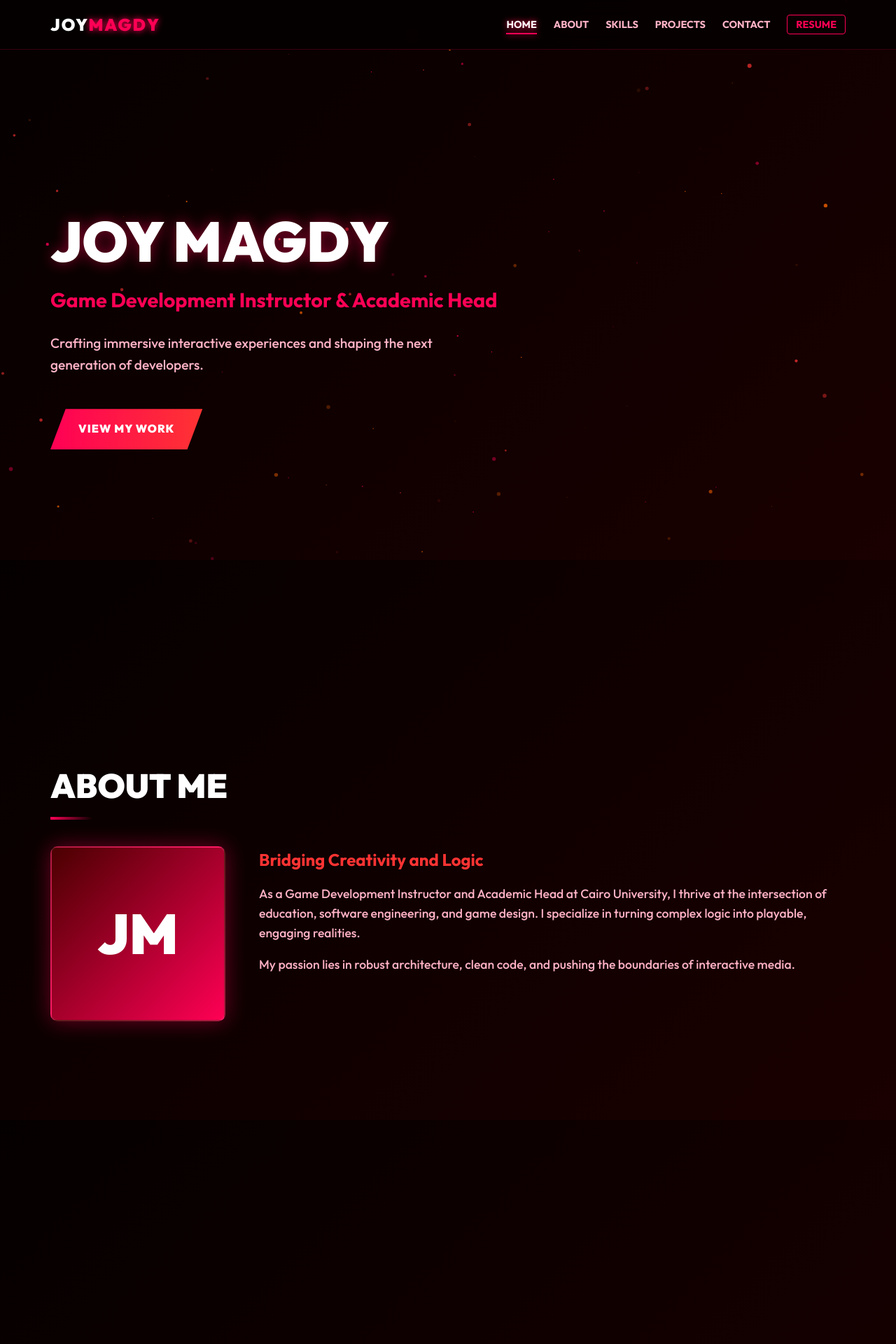
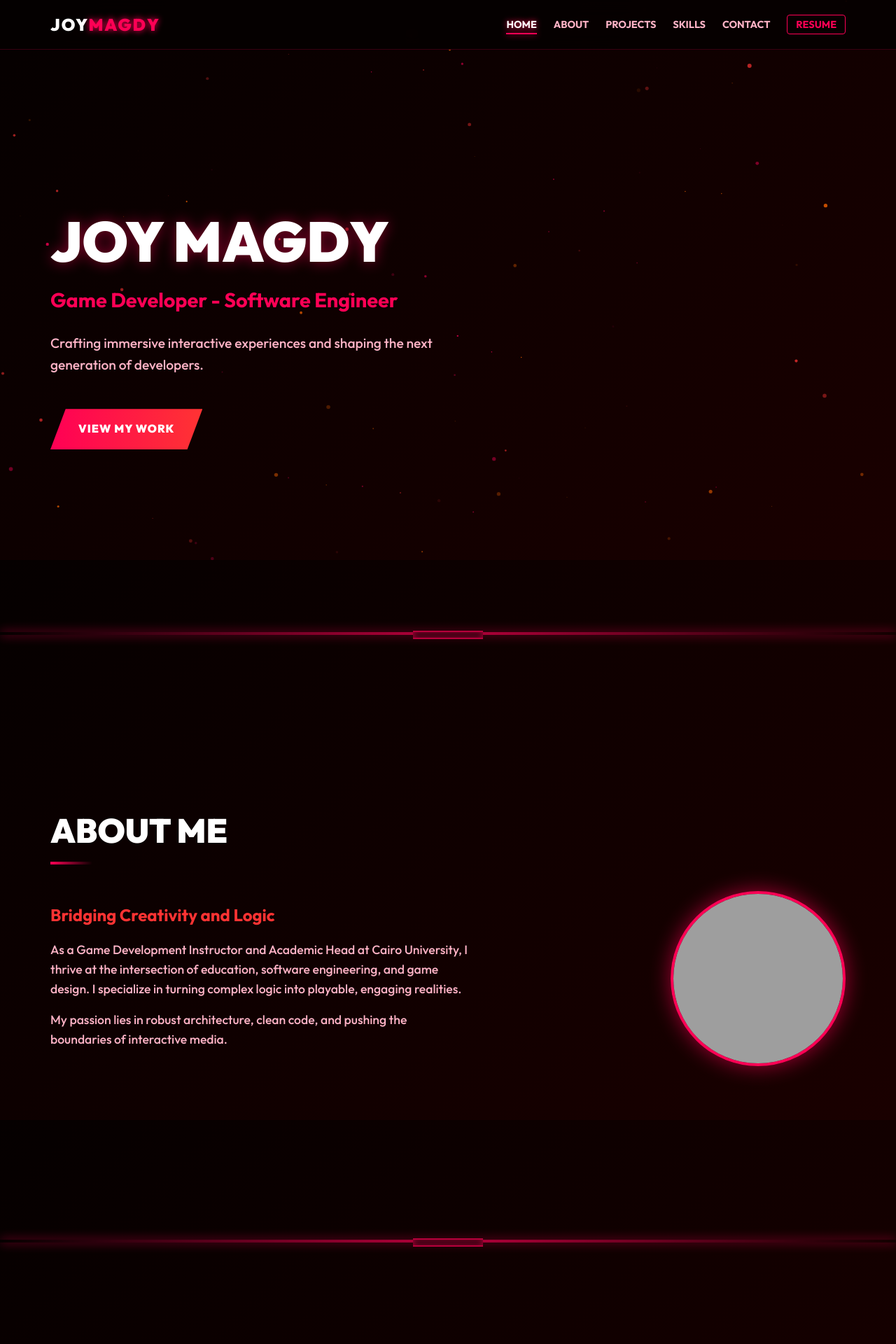
Before and after one commit to Kizara71/Portfolio-Website-Prompt-Engineering, a Django app: template projects/templates/projects/project_list.html in a window 1280 px wide. Shown: the top 1920 px of the page at 70% size. Run offline with Django 3.2, Linux system fonts and the light colour scheme; the template is opened without the code that fills it, so the values that code supplies are empty; grey boxes are pictures that could not be loaded.

Commit message:
Update branding, section order, cyber dividers, profile image layout, and resume page

```diff
--- a/projects/static/projects/style.css
+++ b/projects/static/projects/style.css
@@ -208,10 +208,35 @@
     max-width: 600px;
 }
 
+/* Cyber Dividers */
+.cyber-divider {
+    width: 100%;
+    height: 4px;
+    background: linear-gradient(90deg, transparent 0%, var(--accent-primary) 50%, transparent 100%);
+    box-shadow: 0 0 15px var(--accent-primary);
+    margin: 2rem 0;
+    position: relative;
+    opacity: 0.7;
+}
+
+.cyber-divider::before {
+    content: '';
+    position: absolute;
+    top: -2px;
+    left: 50%;
+    transform: translateX(-50%);
+    width: 100px;
+    height: 8px;
+    background: var(--bg-dark);
+    border-top: 2px solid var(--accent-primary);
+    border-bottom: 2px solid var(--accent-primary);
+    box-shadow: 0 0 10px var(--accent-primary) inset;
+}
+
 /* About Section */
 .about-grid {
     display: flex;
-    flex-direction: column;
+    flex-direction: column-reverse;
     gap: 3rem;
     align-items: center;
 }
@@ -219,7 +244,8 @@
 @media (min-width: 768px) {
     .about-grid {
         flex-direction: row;
-        align-items: flex-start;
+        align-items: center;
+        justify-content: space-between;
     }
 }
 
@@ -227,19 +253,24 @@
     flex-shrink: 0;
 }
 
-.profile-placeholder {
+.profile-image {
     width: 250px;
     height: 250px;
-    border-radius: 10px; /* Squarish for gaming vibe */
-    background: linear-gradient(135deg, #4a0000, var(--accent-primary));
-    display: flex;
-    align-items: center;
-    justify-content: center;
-    font-size: 5rem;
-    font-weight: 900;
-    color: white;
-    box-shadow: 0 0 30px rgba(255, 0, 85, 0.4);
-    border: 2px solid rgba(255, 255, 255, 0.1);
+    border-radius: 50%;
+    object-fit: cover;
+    border: 4px solid var(--accent-primary);
+    box-shadow: 0 0 30px rgba(255, 0, 85, 0.6), inset 0 0 20px rgba(255, 0, 85, 0.4);
+    transition: transform var(--transition-speed), box-shadow var(--transition-speed);
+}
+
+.profile-image:hover {
+    transform: scale(1.05);
+    box-shadow: 0 0 50px rgba(255, 0, 85, 0.8), inset 0 0 30px rgba(255, 0, 85, 0.6);
+}
+
+.about-text {
+    flex: 1;
+    max-width: 600px;
 }
 
 .about-text h3 {
--- a/projects/templates/projects/base.html
+++ b/projects/templates/projects/base.html
@@ -4,7 +4,7 @@
 <head>
     <meta charset="UTF-8">
     <meta name="viewport" content="width=device-width, initial-scale=1.0">
-    <title>{% block title %}My Portfolio{% endblock %}</title>
+    <title>{% block title %}Joy Magdy | Game Developer - Software Engineer{% endblock %}</title>
     <link href="https://fonts.googleapis.com/css2?family=Outfit:wght@300;500;700;900&display=swap" rel="stylesheet">
     <link rel="stylesheet" href="{% static 'projects/style.css' %}">
 </head>
@@ -12,16 +12,16 @@
     <div id="particles-js"></div>
     <nav class="navbar">
         <div class="nav-container">
-            <a href="#home" class="logo">
+            <a href="{% url 'projects:project_list' %}#home" class="logo">
                 <span class="logo-text">JOY<span class="highlight">MAGDY</span></span>
             </a>
             <ul class="nav-links">
                 <li><a href="{% url 'projects:project_list' %}#home" class="nav-link active">Home</a></li>
                 <li><a href="{% url 'projects:project_list' %}#about" class="nav-link">About</a></li>
+                <li><a href="{% url 'projects:project_list' %}#projects" class="nav-link">Projects</a></li>
                 <li><a href="{% url 'projects:project_list' %}#skills" class="nav-link">Skills</a></li>
-                <li><a href="{% url 'projects:project_list' %}#projects" class="nav-link">Projects</a></li>
                 <li><a href="{% url 'projects:project_list' %}#contact" class="nav-link">Contact</a></li>
-                <li><a href="{% static 'projects/resume.pdf' %}" target="_blank" class="nav-link resume-btn">Resume</a></li>
+                <li><a href="{% url 'projects:resume' %}" class="nav-link resume-btn">Resume</a></li>
             </ul>
         </div>
     </nav>
--- a/projects/templates/projects/project_list.html
+++ b/projects/templates/projects/project_list.html
@@ -1,7 +1,7 @@
 {% extends 'projects/base.html' %}
 {% load static %}
 
-{% block title %}Joy Magdy | Game Developer{% endblock %}
+{% block title %}Joy Magdy | Game Developer - Software Engineer{% endblock %}
 
 {% block content %}
 <div class="spa-container">
@@ -10,59 +10,30 @@
     <section id="home" class="spa-section hero-section">
         <div class="hero-content">
             <h1 class="glitch" data-text="JOY MAGDY">JOY MAGDY</h1>
-            <h2 class="hero-subtitle">Game Development Instructor & Academic Head</h2>
+            <h2 class="hero-subtitle">Game Developer - Software Engineer</h2>
             <p class="hero-tagline">Crafting immersive interactive experiences and shaping the next generation of developers.</p>
             <a href="#projects" class="btn primary-btn glow neon-btn">View My Work</a>
         </div>
     </section>
 
+    <div class="cyber-divider"></div>
+
     <!-- ABOUT SECTION -->
     <section id="about" class="spa-section about-section">
         <h2 class="section-title">About Me</h2>
         <div class="about-grid">
-            <div class="about-image-wrapper">
-                <div class="profile-placeholder">
-                    <span>JM</span>
-                </div>
-            </div>
             <div class="about-text">
                 <h3>Bridging Creativity and Logic</h3>
                 <p>As a Game Development Instructor and Academic Head at Cairo University, I thrive at the intersection of education, software engineering, and game design. I specialize in turning complex logic into playable, engaging realities.</p>
                 <p>My passion lies in robust architecture, clean code, and pushing the boundaries of interactive media.</p>
             </div>
+            <div class="about-image-wrapper">
+                <img src="{% static 'projects/images/profile.jpg' %}" alt="Joy Magdy" class="profile-image">
+            </div>
         </div>
     </section>
 
-    <!-- SKILLS SECTION -->
-    <section id="skills" class="spa-section skills-section">
-        <h2 class="section-title">Core Skills</h2>
-        <div class="skills-grid">
-            <div class="skill-card">
-                <div class="skill-icon">🎮</div>
-                <h3>Unity</h3>
-            </div>
-            <div class="skill-card">
-                <div class="skill-icon">#️⃣</div>
-                <h3>C#</h3>
-            </div>
-            <div class="skill-card">
-                <div class="skill-icon">⚙️</div>
-                <h3>C++</h3>
-            </div>
-            <div class="skill-card">
-                <div class="skill-icon">☕</div>
-                <h3>Java</h3>
-            </div>
-            <div class="skill-card">
-                <div class="skill-icon">🐍</div>
-                <h3>Python</h3>
-            </div>
-            <div class="skill-card">
-                <div class="skill-icon">🔀</div>
-                <h3>Git</h3>
-            </div>
-        </div>
-    </section>
+    <div class="cyber-divider"></div>
 
     <!-- PROJECTS SECTION -->
     <section id="projects" class="spa-section projects-section">
@@ -123,6 +94,41 @@
         </div>
     </section>
 
+    <div class="cyber-divider"></div>
+
+    <!-- SKILLS SECTION -->
+    <section id="skills" class="spa-section skills-section">
+        <h2 class="section-title">Core Skills</h2>
+        <div class="skills-grid">
+            <div class="skill-card">
+                <div class="skill-icon">🎮</div>
+                <h3>Unity</h3>
+            </div>
+            <div class="skill-card">
+                <div class="skill-icon">#️⃣</div>
+                <h3>C#</h3>
+            </div>
+            <div class="skill-card">
+                <div class="skill-icon">⚙️</div>
+                <h3>C++</h3>
+            </div>
+            <div class="skill-card">
+                <div class="skill-icon">☕</div>
+                <h3>Java</h3>
+            </div>
+            <div class="skill-card">
+                <div class="skill-icon">🐍</div>
+                <h3>Python</h3>
+            </div>
+            <div class="skill-card">
+                <div class="skill-icon">🔀</div>
+                <h3>Git</h3>
+            </div>
+        </div>
+    </section>
+
+    <div class="cyber-divider"></div>
+
     <!-- CONTACT SECTION -->
     <section id="contact" class="spa-section contact-section">
         <h2 class="section-title">Transmission</h2>
--- a/projects/urls.py
+++ b/projects/urls.py
@@ -6,4 +6,5 @@
 urlpatterns = [
     path('', views.project_list, name='project_list'),
     path('projects/<slug:slug>/', views.project_detail, name='project_detail'),
+    path('resume/', views.resume, name='resume'),
 ]
--- a/projects/views.py
+++ b/projects/views.py
@@ -15,3 +15,6 @@
         'project': project,
         'features': features
     })
+
+def resume(request):
+    return render(request, 'projects/resume.html')
```
Also changed, not shown: projects/templates/projects/resume.html (added, +31 -0 lines).
